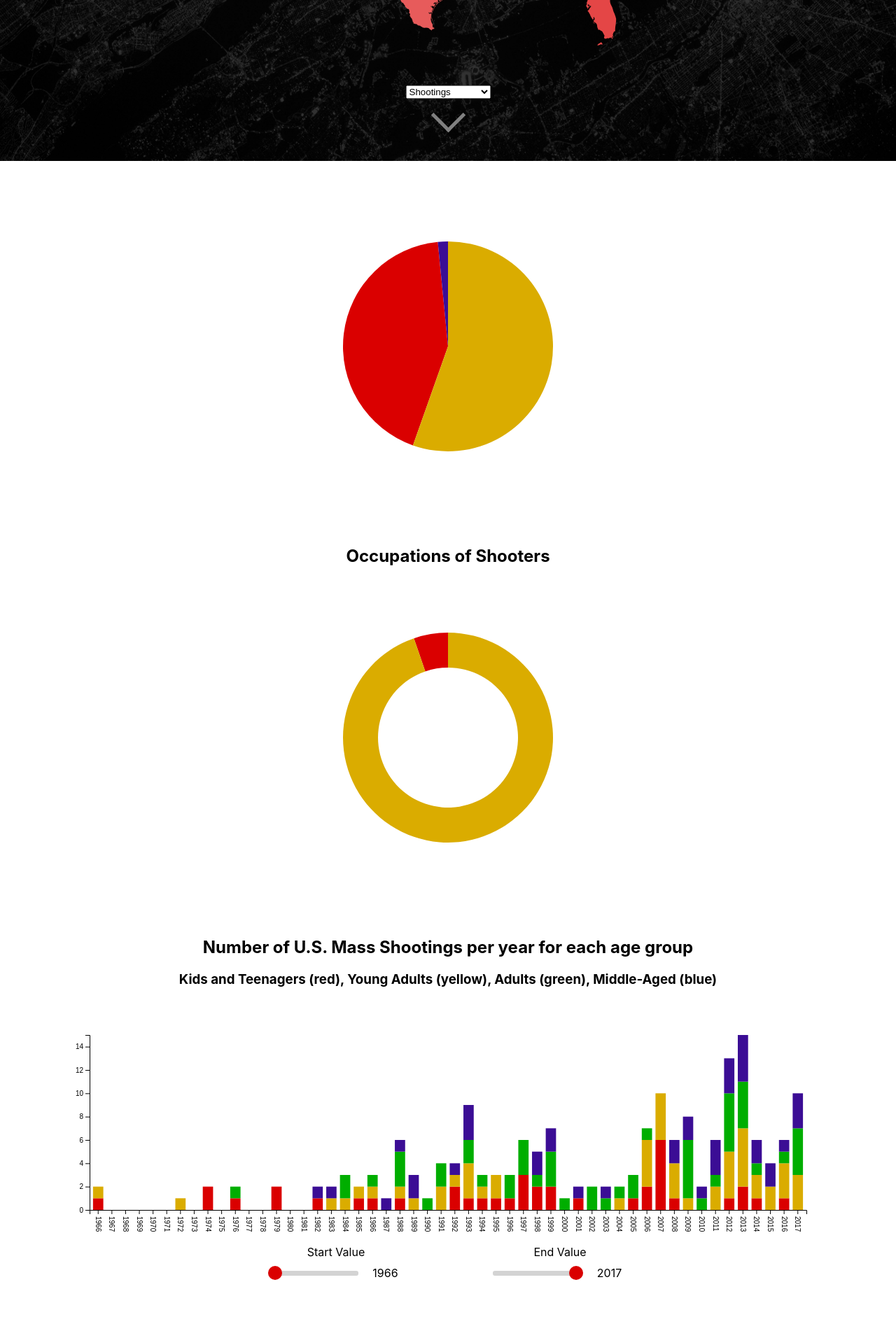
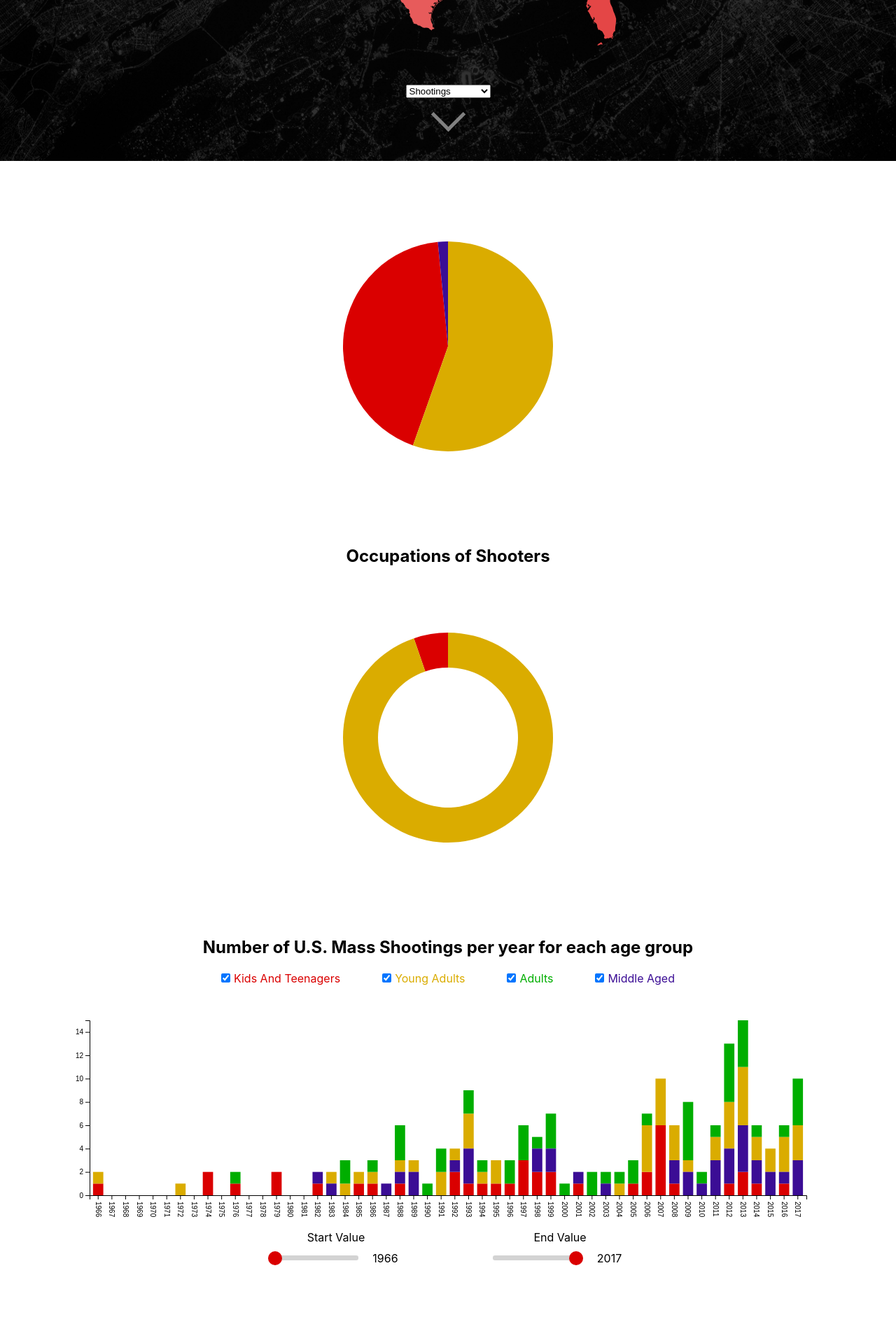
Before and after one commit to italiaiello/info-vis, a React (Create React App) app: page / in a window 1280 px wide. Shown: the part 600-2512 px from the top of the page at 70% size. Built offline with nearby package versions, Linux system fonts and the light colour scheme.

Commit message:
edited geochart tooltip and dropdowns

```diff
--- a/src/App.css
+++ b/src/App.css
@@ -53,7 +53,7 @@ button {
   align-items: center;
 }
 
-.geoChartContainer h2, .geoChartContainer h3{
+.geoChartContainer h2, .geoChartContainer h3 {
   color: white;
   margin-top: 0;
 }
@@ -67,10 +67,7 @@ button {
   flex-direction: column;
   justify-content: center;
   align-items: center;
-}
-
-.geoChart svg text {
-  fill: rgb(102, 171, 194);
+  position: relative;
 }
 
 .geoChartInfoContainer {
@@ -95,7 +92,41 @@ button {
   border-bottom: 5px solid gray;
   border-left: 5px solid gray;
   transform: rotate(-45deg);
-  /* border-radius: 10px; */
+}
+
+#geoTooltip {
+  position: absolute;
+  width: auto;
+  height: auto;
+  background-color: white;
+  border: 2px solid #000;
+  box-sizing: border-box;
+  transition: 0.1s;
+  padding: 10px;
+  display: none;
+}
+
+#geoTooltip p {
+  margin: 0;
+}
+
+.dropdownContainer {
+  width: 50%;
+  display: flex;
+  justify-content: center;
+}
+
+.dropdownContainer span {
+  color: white;
+  padding: 0 10px;
+}
+
+.show {
+  display: block;
+}
+
+.hide {
+  display: none;
 }
 
 /* Pie Chart */
@@ -116,18 +147,30 @@ button {
   margin: 0 auto;
 }
 
-/* Bar Graph */
+  /* Age Group Checkboxes */
 
-.barGraph svg {
-  height: 300px;
+.fields {
+  width: 60%;
+  margin: 0 auto;
+  display: flex;
+  flex-wrap: wrap;
+  justify-content: space-evenly;
 }
 
-.barGraph div {
-  width: 80%;
-  margin: 0 auto;
+.field {
+  display: flex;
+  align-items: center;
 }
 
-/* Range Sliders */
+.field input {
+  margin: 0;
+}
+
+.field label {
+  margin-left: 5px;
+}
+
+  /* Range Sliders */
 
 .rangeSliders {
   margin-top: 30px;
@@ -180,6 +223,17 @@ button {
   padding: 10px;
 }
 
+/* Bar Graph */
+
+.barGraph svg {
+  height: 300px;
+}
+
+.barGraph div {
+  width: 80%;
+  margin: 0 auto;
+}
+
 /* Line Graph */
 
 .lineGraph svg {
--- a/src/App.js
+++ b/src/App.js
@@ -92,15 +92,26 @@ function App() {
 
 
   // Animated Stacked Bar Graph data
-  const [culpritData, setCulpritData] = useState({})
+  const [ageGroupData, setAgeGroupData] = useState({})
   // Data points we want to show in the stacked bar chart
-  const culpritKeys = ['kidsAndTeenagers', 'youngAdults', 'adults', 'middleAged']
+  const ageGroupKeys = ['kidsAndTeenagers', 'youngAdults', 'adults', 'middleAged']
+  const [ageGroups, setAgeGroups] = useState(ageGroupKeys)
   // Colors of each data point, which would colorise the stack of each year
-  const culpritColors = {
+  const ageGroupColors = {
     kidsAndTeenagers:"#DA0000",
     youngAdults:"#DAAC00",
     adults: "#00AE00",
     middleAged: "#3B0D95"
+  }
+
+
+  const onAgeGroupChange = (e, key) => {
+      if (!e.target.checked) {
+          const removedAgeGroup = ageGroups.filter(ageGroup => ageGroup !== key)
+          setAgeGroups(removedAgeGroup)
+      } else {
+          setAgeGroups(Array.from(new Set([...ageGroups, key])))
+      }
   }
 
   // Stacked Bar Graph Data
@@ -124,7 +135,7 @@ function App() {
     csv(culpritDemographics).then(data => {
       // Created a method (see functions folder) that extracts the data required
       const dataReceived = filterCulpritDemographicData(data)
-      setCulpritData(dataReceived)
+      setAgeGroupData(dataReceived)
     })
 
     // Filtering data for pie chart about the targets for mass shootings
@@ -199,14 +210,7 @@ function App() {
                   selectedTargetIndex={selectedTargetIndex}
         />
         <article className="dropdownContainer">
-          <select className="dropdown" onChange={onStatChange} >
-            <option value="shootings">Shootings</option>
-            <option value="target">Targets</option>
-            <option value="fatalities">Fatalities</option>
-            <option value="injuries">Injuries</option>
-            <option value="policemenKilled">Policemen Killed</option>
-            <option value="totalVictims">Total Victims</option>
-          </select>
+          <span className={isTargetsOptionSelected ? "show" : "hide"}>had</span>
           {
             isTargetsOptionSelected &&
             <select id="targetSelect" className="dropdown" onChange={onTargetChange}>
@@ -229,6 +233,16 @@ function App() {
                   }
             </select>
           }
+          <span className={isTargetsOptionSelected ? "show" : "hide"}>as a</span>
+          <select className="dropdown" onChange={onStatChange} >
+            <option value="shootings">Shootings</option>
+            <option value="target">Target</option>
+            <option value="fatalities">Fatalities</option>
+            <option value="injuries">Injuries</option>
+            <option value="policemenKilled">Policemen Killed</option>
+            <option value="totalVictims">Total Victims</option>
+          </select>
+
         </article>
         <div className="fancyArrow"></div>
         <br/>
@@ -251,29 +265,36 @@ function App() {
       <br />
       <br />
       <h2>Number of U.S. Mass Shootings per year for each age group </h2>
-      <h3>{"Kids and Teenagers (red), Young Adults (yellow), Adults (green), Middle-Aged (blue)"}</h3>
-                        {/* Add data here */}
-      <AnimatedStackedBarGraph  stackedBarGraphData={culpritData}
-                        // Make a variable with all the keys as shown below
-                        // Or write them in like this:
-                        // keys={["key1", "key2", "key3" ... etc]}
-                        keys={culpritKeys}
-                        // Same thing as above
-                        colors={culpritColors}
+      <div className="fields">
+        {
+          ageGroupKeys.map(key => (
+            <div key={key} className="field">
+              <input
+                id={key}
+                type="checkbox"
+                checked={ageGroups.includes(key)}
+                onChange={(e) => onAgeGroupChange(e, key)}
+              />
+              <label htmlFor={key} style={{ color: ageGroupColors[key] }}>
+                {/* The key is in camel case, so this will split it into individual words */}
+                {`${key.charAt(0).toUpperCase()}${key.substring(1).replace(/([a-z0-9])([A-Z])/g, '$1 $2')}`}
+              </label>
+            </div>
+          ))
+        }
+      </div>
+      <AnimatedStackedBarGraph  stackedBarGraphData={ageGroupData}
+                        keys={ageGroups}
+                        colors={ageGroupColors}
       />
       <br />
       <br />
       <StackedBarGraph  stackedBarGraphData={spaceData}
-                        // Make a variable with all the keys as shown below
-                        // Or write them in like this:
-                        // keys={["key1", "key2", "key3" ... etc]}
                         keys={spaceKeys}
-                        // Same thing as above
                         colors={spaceColors}
       />
       <br />
       <h2>Causes/motives for mass shootings</h2>
-                 {/* Add data here */}
       <BarGraph barClassName={"motives"} barGraphData={barGraphData} />
       <br/>
       <br/>
--- a/src/components/StackedBarGraph/AnimatedStackedBarGraph.js
+++ b/src/components/StackedBarGraph/AnimatedStackedBarGraph.js
@@ -1,5 +1,5 @@
 import React, { useRef, useEffect, useState } from 'react';
-import { select, scaleBand, axisBottom, axisLeft, stack, max, scaleLinear } from 'd3';
+import { select, scaleBand, axisBottom, axisLeft, stack, max, scaleLinear, stackOrderAscending } from 'd3';
 import { filterStackedBarGraph } from '../../functions/filterAndrewData'
 
 import { useResizeObserver } from '../../hooks/useResizeObserver'
@@ -45,10 +45,14 @@ const StackedBarGraph = ({ stackedBarGraphData, keys, colors }) => {
                             filterStackedBarGraph(stackedBarGraphData, "year", startValue, endValue)
 
 
-        const stackGenerator = stack().keys(keys)
+
+
+        const stackGenerator = stack().keys(keys).order(stackOrderAscending)
         const layers = stackGenerator(dataForGraph)
-        const yAxisRange = [0, max(layers, layer => {console.log(layer)
-            return max(layer, sequence => sequence[1])})]
+        const yAxisRange = [0, max(layers, layer => {
+            return max(layer, sequence => {
+                // console.log(sequence)
+                return sequence[1]})})]
 
         // Scales
         // This helps divide the width of the individual stacks evenly across the width of the svg
--- a/src/components/StackedBarGraph/StackedBarGraph.js
+++ b/src/components/StackedBarGraph/StackedBarGraph.js
@@ -6,8 +6,6 @@ import { useResizeObserver } from '../../hooks/useResizeObserver'
 // Tutorial: https://www.youtube.com/watch?v=bXN9anQN_kQ&list=PLDZ4p-ENjbiPo4WH7KdHjh_EMI7Ic8b2B&index=16
 
 const StackedBarGraph = ({ stackedBarGraphData, keys, colors }) => {
-
-    console.log(stackedBarGraphData)
 
     // Pointers for the svg and wrapping article element respectively
     const stackedGraphRef = useRef()
@@ -33,9 +31,7 @@ const StackedBarGraph = ({ stackedBarGraphData, keys, colors }) => {
         // Scales
         // This helps divide the width of the individual stacks evenly across the width of the svg
         const xScale = scaleBand()
-            .domain(stackedBarGraphData.map(data => {
-                console.log(data)
-                return data.space}))
+            .domain(stackedBarGraphData.map(data => data.space))
             .range([0, width])
             .padding(0.25)
 
--- a/src/functions/filterAndrewData.js
+++ b/src/functions/filterAndrewData.js
@@ -173,12 +173,12 @@ export const updateGeoJsonData = (geoJson, victims, targets) => {
     // Add shooting data to the respective U.S. state properties
     // This binds DC's data
     bindDCDataToGeoJson(updatedData, victims, targets)
-    console.log(updatedData)
 
     return updatedData
 }
 
 export const filterStackedBarGraph = (data, property, startOfRange, endOfRange) => {
+
     const filteredData = data.filter(object =>  object[property] >= startOfRange &&
                                                 object[property] <= endOfRange)
 
--- a/src/functions/filterDCData.js
+++ b/src/functions/filterDCData.js
@@ -30,7 +30,6 @@ const bindVictimsData = (updatedData, victims) => {
 }
 
 const bindTargetsData = (updatedData, targets) => {
-    console.log("hello", targets, updatedData)
     for (let i = 0; i < updatedData.length; i++) {
         const state = updatedData[i].properties.NAME
         if (targets[state] === undefined) {
```
Also changed, not shown: src/components/GeoChart/GeoChart.js (+25 -18 lines).
